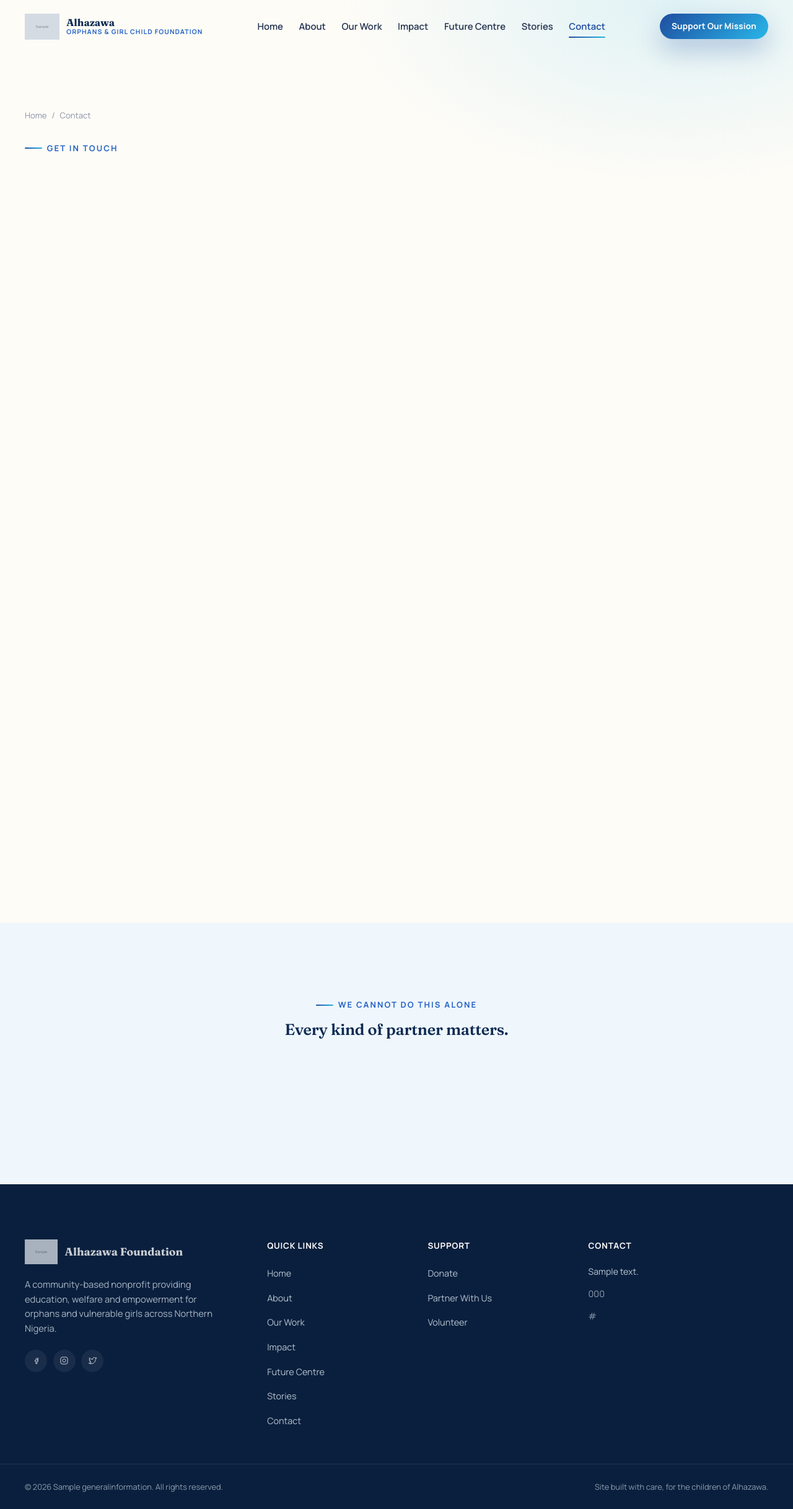
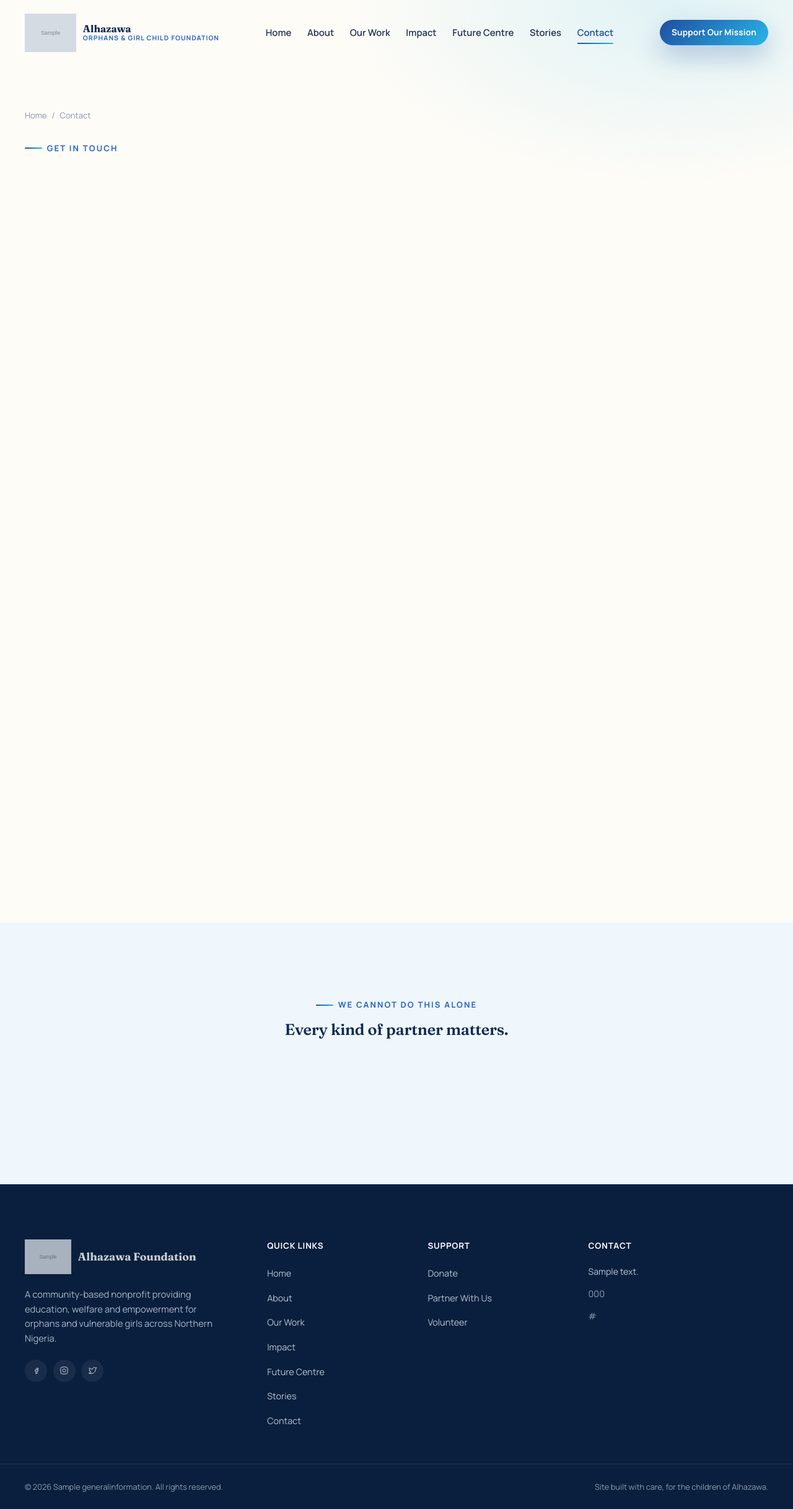
Before and after one commit to sudaneee/alhazawa, a Django app: page /contact/ in a window 1280 px wide. Shown: the whole page at 62% size. Run offline with Django 4.2, Linux system fonts and the light colour scheme; tables that the repository leaves empty hold one stand-in row (values such as "Sample post"); grey boxes marked "Sample" are stand-in pictures.

Commit message:
Increase logo size in header and footer for legibility
Nav logo 42px -> 62px (50px when scrolled), footer logo 40px -> 56px.

Co-Authored-By: Claude Sonnet 5 <noreply@anthropic.com>

```diff
--- a/src/static/src/css/style.css
+++ b/src/static/src/css/style.css
@@ -277,8 +277,8 @@ h1, h2, h3, h4 {
 .nav-inner { display: flex; align-items: center; justify-content: space-between; gap: 1.5rem; }
 
 .brand { display: flex; align-items: center; gap: .7rem; }
-.brand img { height: 42px; width: auto; transition: height var(--dur-fast) var(--ease-out); }
-.site-header.is-scrolled .brand img { height: 36px; }
+.brand img { height: 62px; width: auto; transition: height var(--dur-fast) var(--ease-out); }
+.site-header.is-scrolled .brand img { height: 50px; }
 .brand-text { display: flex; flex-direction: column; line-height: 1.1; }
 .brand-text strong { font-family: var(--font-display); font-size: 1rem; color: var(--navy-900); }
 .brand-text span { font-size: .66rem; letter-spacing: .1em; text-transform: uppercase; color: var(--royal-600); font-weight: 700; }
@@ -1285,7 +1285,7 @@ h1, h2, h3, h4 {
 .site-footer { background: var(--navy-950); color: var(--sky-100); padding-top: clamp(4rem, 7vw, 6rem); }
 .footer-top { display: grid; grid-template-columns: 1.3fr .8fr .8fr 1.1fr; gap: clamp(2rem, 4vw, 3rem); padding-bottom: 3.5rem; border-bottom: 1px solid rgba(255,255,255,.1); }
 .footer-brand { display: flex; align-items: center; gap: .7rem; margin-bottom: 1.3rem; }
-.footer-brand img { height: 40px; }
+.footer-brand img { height: 56px; }
 .footer-brand strong { font-family: var(--font-display); color: #fff; font-size: 1.1rem; }
 .footer-col p.tagline { font-size: .92rem; color: var(--sky-100); opacity: .72; max-width: 34ch; }
 .footer-col h5 { color: #fff; font-size: .84rem; letter-spacing: .06em; text-transform: uppercase; margin-bottom: 1.2rem; }
```
